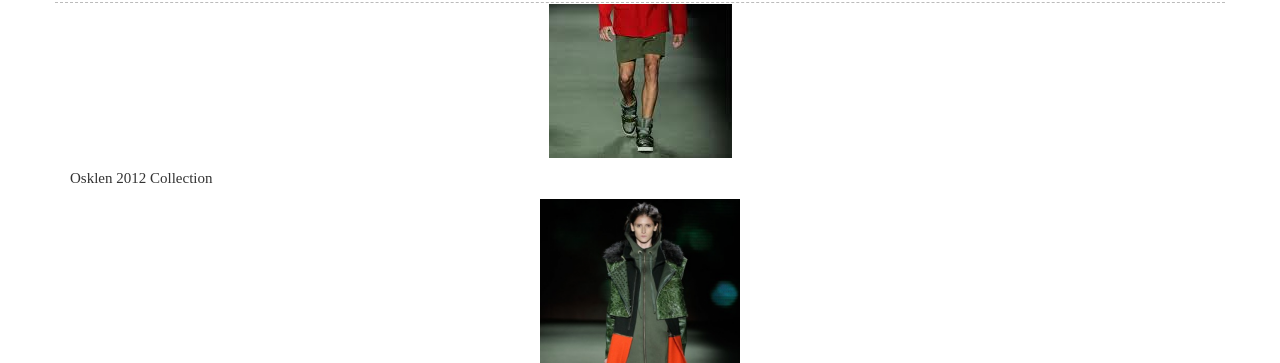
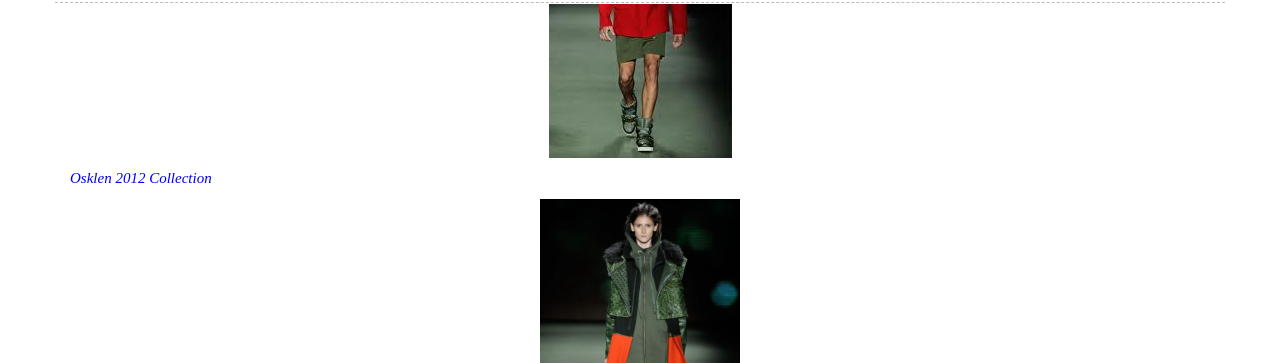
Before and after one commit to seattlemuses/seattlemuses.github.io, a Jekyll site: the page built from _posts/2012-06-20-brands-fabrics-and-designers-that-inspire-us.md, in a window 1280 px wide and 900 px high, scrolled down 638 px. Shown: the part 87-450 px from the top of the window. Built offline with Jekyll 4.4.1, drawn with Linux system fonts in a browser that asks for light colours; nearby versions of some CDN libraries.

```diff
--- a/_posts/2012-06-20-brands-fabrics-and-designers-that-inspire-us.md
+++ b/_posts/2012-06-20-brands-fabrics-and-designers-that-inspire-us.md
@@ -7,6 +7,7 @@ categories:
   - "ethical-fashion"
 thumbnail: "http://seattlewatch2012.files.wordpress.com/2012/06/vlisco-fashion_palais-des-sentiments_collection-01.jpg"
 ---
+
 
 
 > As individuals we want to remind ourselves that our consuming choices matter. We want to have further opportunities to consume products that are aligned to our values; the ones that care about the environment and advocate for workers' rights. Behind the beautiful designs, shapes and fabrics accessible to us, we are looking for more transparency. We want to envision collaborative and conscious efforts between entrepreneurs, founders, craftsmen, producers and consumers.
@@ -20,7 +21,7 @@ Colorful, meaningful, willful, careful mark the brands, fabrics and designers th
 - **WHY we like it:** Osklen uses the most innovative eco-fabrics in its collections, such as pupunha wood for belts, fish skin for shoes and PET from recycled plastic bottles. Oskar Metsavaht is also an environmentalist and founder of [e-Institute](http://www.institutoe.org.br/parceiros), a non-profit organization dedicated to raising awareness for sustainable human development.
 
 ![Osklen](/assets/osklen-man1.jpg)
-Osklen 2012 Collection
+*Osklen 2012 Collection*
 
 ![](/assets/osklen-lady1.png)
 
```
